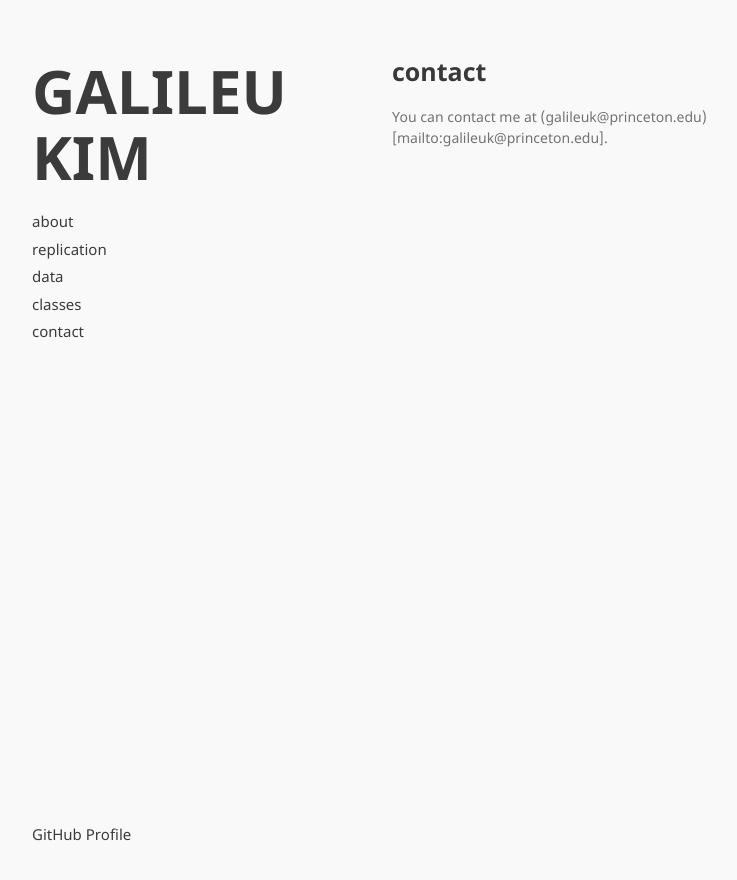
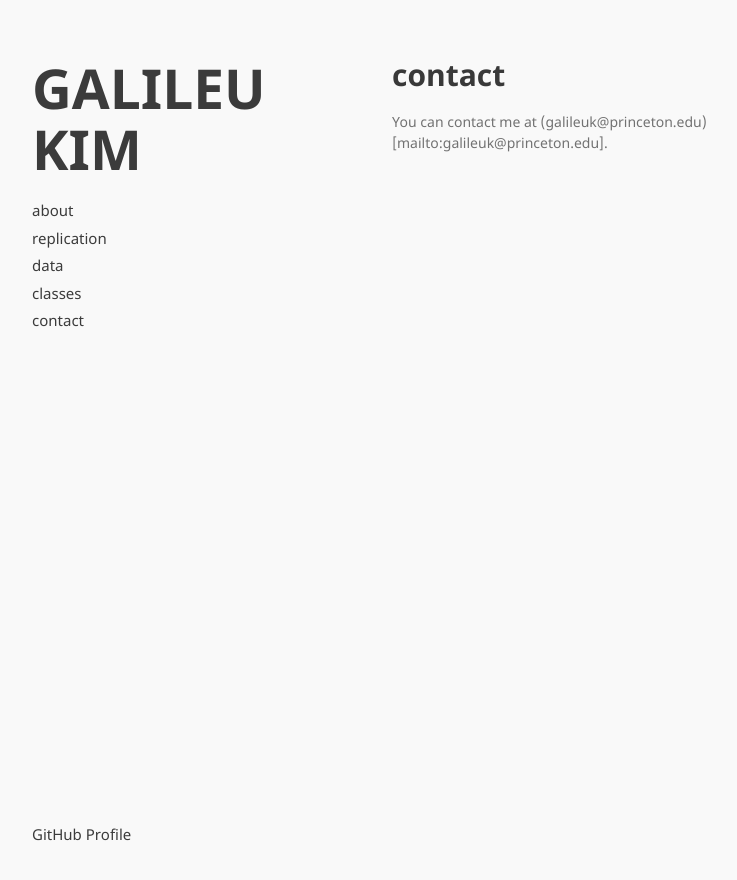
Before and after one commit to galileukim/galileukim.github.io, a Jekyll site: the page built from pages/contact.md, in a window 1280 px wide. Shown: the top 880 px of the page, without its empty margins (178-915 px from the left). Built offline with Jekyll 4.4.1, drawn with Linux system fonts in a browser that asks for light colours; our own code applies the rules of GitHub Pages for plain Markdown files.

Commit message:
change header size

```diff
--- a/_sass/jekyll-theme-minimal.scss
+++ b/_sass/jekyll-theme-minimal.scss
@@ -29,12 +29,12 @@ h1, h2, h3 {
 
 h1 {
   color:#4B4338;
-  font-size:60px;
+  font-size:55px;
 }
 
 h2 {
   color:#393939;
-  font-size: 25px;
+  font-size: 30px;
 }
 
 h3, h4, h5, h6 {
```
